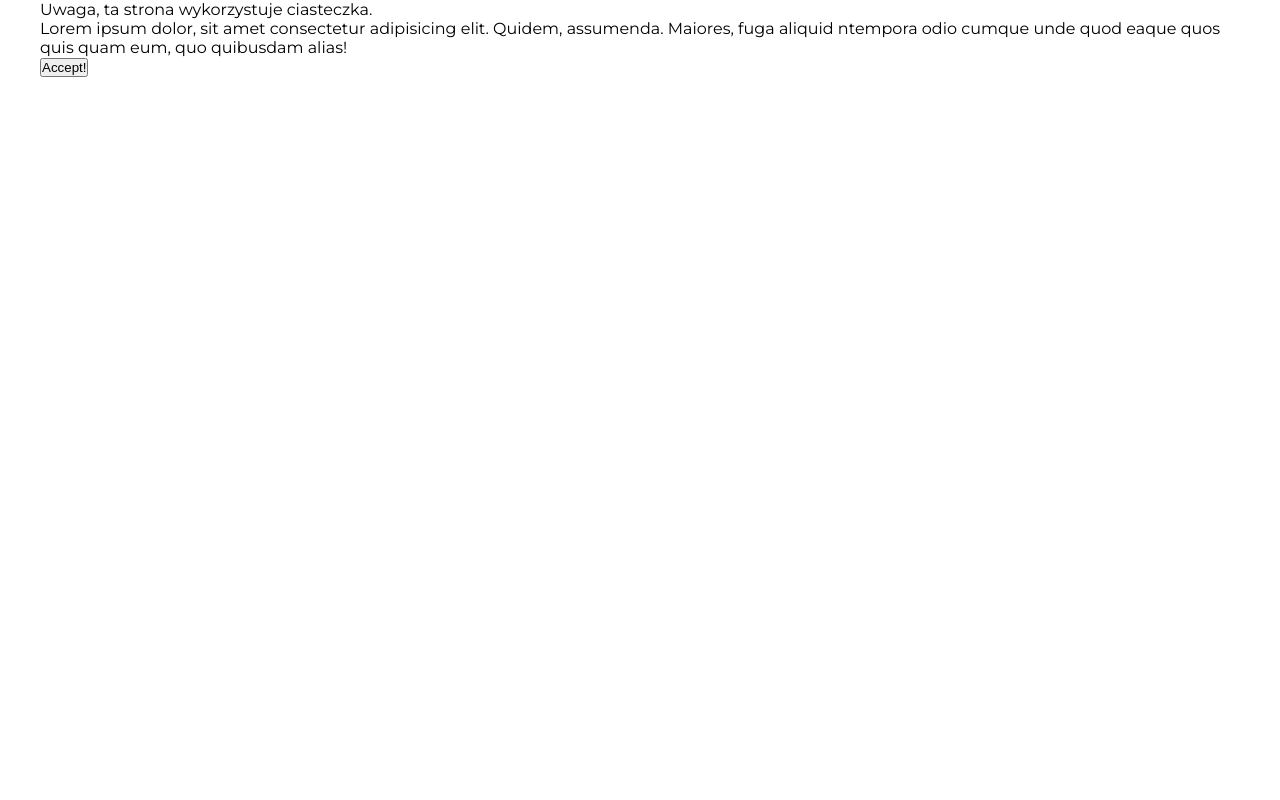
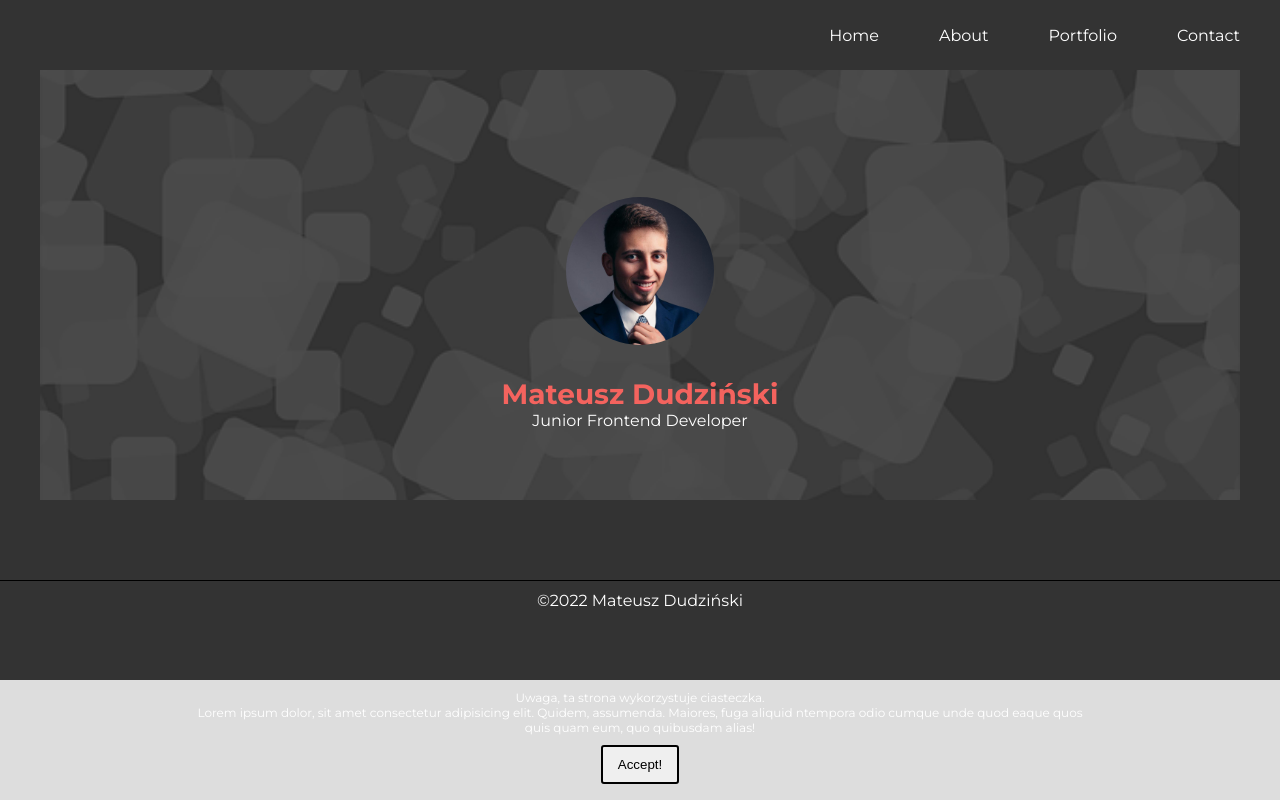
Before and after one commit to m-dudzinski/Portfolio, a website: page index.html in a window 1280 px wide. Drawn offline with Linux system fonts and the light colour scheme.

Commit message:
Created navigation, header, footer, cookies and their JS

```diff
--- a/index.html
+++ b/index.html
@@ -24,7 +24,34 @@
         </div>
     </div>
 
+    <nav class="nav">
+        <div class="nav-container wrapper">
+            <ul class="nav-menu">
+                <li class="nav-item"><a href="#home" class="nav-link">Home</a></li>
+                <li class="nav-item"><a href="#about" class="nav-link">About</a></li>
+                <li class="nav-item"><a href="#portfolio" class="nav-link">Portfolio</a></li>
+                <li class="nav-item"><a href="#contact" class="nav-link">Contact</a></li>
+            </ul>
+            <button class="hamburger">
+                <span class="bar"></span>
+                <span class="bar"></span>
+                <span class="bar"></span>
+            </button>
+        </div>
+    </nav>
 
+    <header class="header wrapper" id="home">
+        <div class="header__img">
+            <div class="header-photo"><img src="./dist/img/MD.jpg" alt="Male photo"></div>
+            <div class="header-text"> <span class="name">Mateusz Dudziński</span> <br> Junior Frontend Developer</div>
+        </div>
+    </header>
+
+    <footer>
+        <div class="footer-signature">
+            <p>&copy;<span class="footer-year"></span> Mateusz Dudziński</p>
+        </div>
+    </footer>
 
     <script src="./dist/js/script.min.js"></script>
 </body>
--- a/src/js/script.js
+++ b/src/js/script.js
@@ -0,0 +1,40 @@
+const cookiesContainer = document.querySelector('.cookies-container');
+const cookiesBtn = document.querySelector('.cookies-btn');
+const navMenu = document.querySelector('.nav-menu');
+const navLinks = document.querySelectorAll('.nav-link');
+const hamburger = document.querySelector('.hamburger');
+const footerYear = document.querySelector('.footer-year');
+
+const checkCookies = () => {
+  const cookiesAccepted = localStorage.getItem('cookies');
+  if (cookiesAccepted) {
+    cookiesContainer.classList.add('cookies-hide');
+  }
+};
+checkCookies();
+
+const handleCookies = () => {
+  localStorage.setItem('cookies', 'true');
+  cookiesContainer.classList.add('cookies-hide');
+};
+
+const handleHamburger = () => {
+  hamburger.classList.toggle('active');
+  navMenu.classList.toggle('active');
+
+  navLinks.forEach((link) => {
+    link.addEventListener('click', () => {
+      hamburger.classList.remove('active');
+      navMenu.classList.remove('active');
+    });
+  });
+};
+
+const handleCurrentYear = () => {
+  const year = new Date().getFullYear();
+  footerYear.innerText = year;
+};
+handleCurrentYear();
+
+cookiesBtn.addEventListener('click', handleCookies);
+hamburger.addEventListener('click', handleHamburger);
--- a/src/sass/_colors.scss
+++ b/src/sass/_colors.scss
@@ -1,2 +1,10 @@
+$cookies-bg: #ddd;
 $white: #fff;
 $black: #000;
+$text: #fff;
+$main: #f4635e;
+$dark: #1e2233;
+$light: #24273d;
+$accent: #343856;
+$nav-bg: #333;
+$main-bg: #333;
--- a/src/sass/_sizeM.scss
+++ b/src/sass/_sizeM.scss
@@ -0,0 +1,17 @@
+@media (min-width: 768px) {
+  .nav {
+    .nav-container {
+      .nav-menu {
+        position: static;
+        flex-direction: row;
+        justify-content: end;
+        gap: 60px;
+      }
+
+      .hamburger {
+        display: none;
+        cursor: pointer;
+      }
+    }
+  }
+}
--- a/src/sass/style.scss
+++ b/src/sass/style.scss
@@ -16,6 +16,8 @@ html {
 body {
   font-family: 'Montserrat', sans-serif;
   font-size: 1.6rem;
+  background-color: c.$main-bg;
+  color: c.$text;
 }
 
 .wrapper {
@@ -23,3 +25,180 @@ body {
   width: 100%;
   max-width: 1200px;
 }
+
+.cookies-hide {
+  display: none;
+}
+
+.cookies-container {
+  position: fixed;
+  bottom: 0;
+  padding: 10px;
+  min-height: 120px;
+  width: 100%;
+  text-align: center;
+  font-size: 1.2rem;
+  background-color: c.$cookies-bg;
+  opacity: 0;
+  transform: translateY(100%);
+  animation: show-cookies 0.5s 0.5s forwards;
+  z-index: 9;
+
+  .cookies {
+    max-width: 900px;
+  }
+
+  .cookies-btn {
+    margin-top: 10px;
+    padding: 10px 15px;
+    border: 2px solid c.$black;
+    border-radius: 3px;
+    transition: background-color 0.3s;
+    cursor: pointer;
+  }
+
+  .cookies-btn:hover,
+  .cookies-btn:focus {
+    outline: none;
+    background-color: c.$white;
+  }
+}
+
+.nav {
+  position: fixed;
+  width: 100%;
+  min-height: 70px;
+  display: flex;
+  align-items: center;
+  padding: 0 24px;
+  background-color: c.$nav-bg;
+  z-index: 10;
+
+  a {
+    color: c.$white;
+    text-decoration: none;
+  }
+  .nav-container {
+    display: flex;
+    justify-content: flex-end;
+
+    .nav-menu {
+      position: fixed;
+      right: -100%;
+      top: 70px;
+      gap: 0;
+      display: flex;
+      flex-direction: column;
+      background-color: c.$nav-bg;
+      width: 100%;
+      text-align: center;
+      transition: right 0.3s;
+      z-index: 10;
+
+      .nav-item {
+        margin: 16px 0;
+        list-style: none;
+
+        .nav-link {
+          color: c.$white;
+          transition: color 0.5s ease;
+        }
+
+        .nav-link:hover {
+          color: c.$main;
+        }
+      }
+    }
+
+    .nav-menu.active {
+      right: 0;
+    }
+
+    .hamburger {
+      padding: 5px 10px;
+      display: block;
+      background-color: transparent;
+      border: 1px transparent;
+      border-radius: 5px;
+      cursor: pointer;
+
+      .bar {
+        display: block;
+        width: 25px;
+        height: 3px;
+        margin: 5px auto;
+        transition: all 0.3s ease-in-out;
+        background-color: c.$white;
+      }
+    }
+
+    .hamburger.active .bar:nth-child(2) {
+      opacity: 0;
+    }
+
+    .hamburger.active .bar:nth-child(1) {
+      transform: translateY(8px) rotate(45deg);
+    }
+
+    .hamburger.active .bar:nth-child(3) {
+      transform: translateY(-8px) rotate(-45deg);
+    }
+  }
+}
+
+.header {
+  &__img {
+    position: relative;
+    min-height: 500px;
+    width: 100%;
+    background-image: url(../img/bg-small.png);
+    background-size: cover;
+
+    .header-photo,
+    .header-text {
+      position: absolute;
+      left: 50%;
+      transform: translateX(-50%);
+    }
+
+    .header-photo {
+      bottom: 150px;
+
+      img {
+        width: 150px;
+        height: auto;
+        border: 1px solid transparent;
+        border-radius: 50%;
+      }
+    }
+
+    .header-text {
+      width: 100%;
+      bottom: 70px;
+      text-align: center;
+
+      .name {
+        color: c.$main;
+        font-weight: bold;
+        font-size: 2.8rem;
+      }
+    }
+  }
+}
+
+.footer-signature {
+  margin-top: 80px;
+  padding: 10px;
+  border-top: 1px solid c.$black;
+  text-align: center;
+}
+
+@keyframes show-cookies {
+  to {
+    opacity: 1;
+    transform: translateY(0);
+  }
+}
+
+@import 'sizeS';
+@import 'sizeM';
```
Also changed, not shown: dist/css/style.min.css, dist/img/MD.jpg (added), dist/img/bg-big.png (added), dist/img/bg-small.png (added), dist/js/script.min.js, src/img/MD.jpg (added).
